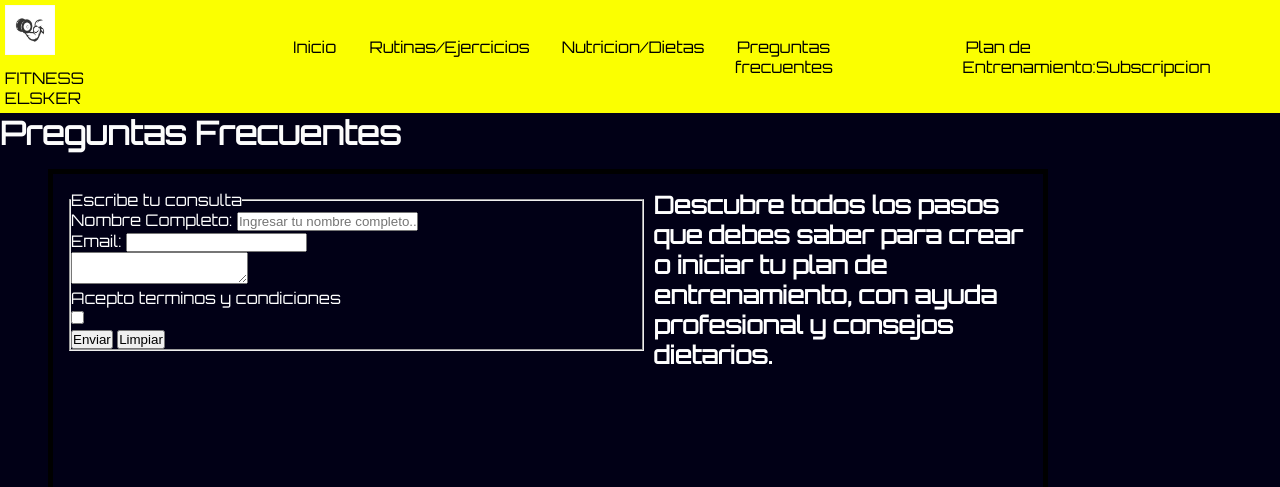
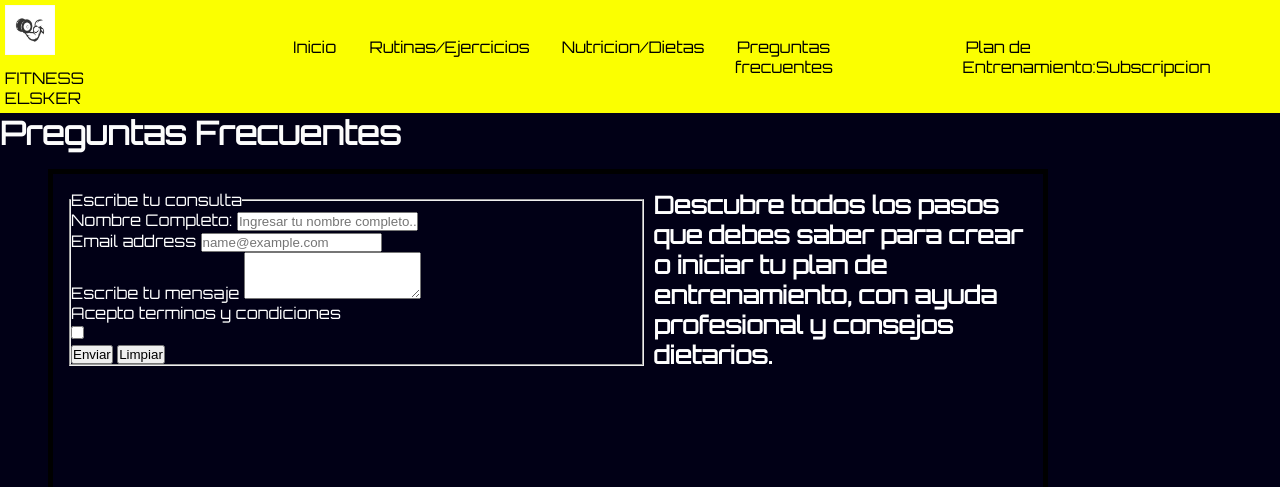
Before and after one commit to mariojulianperez/proyecto-fitnesselsker, a plain HTML site: page pages/preguntasfrecuentes.html in a window 1280 px wide. Shown: the top 487 px of the page. Drawn offline with nearby package versions, Linux system fonts and the light colour scheme.

Commit message:
carrusel

```diff
--- a/pages/preguntasfrecuentes.html
+++ b/pages/preguntasfrecuentes.html
@@ -59,14 +59,14 @@
                             <input type="text" id="fullname" name="fullname"
                                 placeholder="Ingresar tu nombre completo...">
                         </div>
-                        <div>
-                            <label for="">Email:</label>
-                            <input type="email">
-                        </div>
-
-                        <div>
-                            <textarea></textarea>
-                        </div>
+                        <div class="mb-3">
+                            <label for="exampleFormControlInput1" class="form-label">Email address</label>
+                            <input type="email" class="form-control" id="exampleFormControlInput1" placeholder="name@example.com">
+                          </div>
+                          <div class="mb-3">
+                            <label for="exampleFormControlTextarea1" class="form-label">Escribe tu mensaje</label>
+                            <textarea class="form-control" id="exampleFormControlTextarea1" rows="3"></textarea>
+                          </div>
                         <p>Acepto terminos y condiciones</p>
                         <input type="checkbox" name="acepta" value="1" />
                         <div>
@@ -82,6 +82,8 @@
             </h2>
             <img src="../pictures/posible right inicio.jpg" width="550px" data-aos="zoom-out">
             <img src="../pictures/posible foto medio inicio.jpg" width="500px" data-aos="zoom-out">
+
+
 
         </section>
     </main>
```
Also changed, not shown: index.html (+13 -5 lines).
